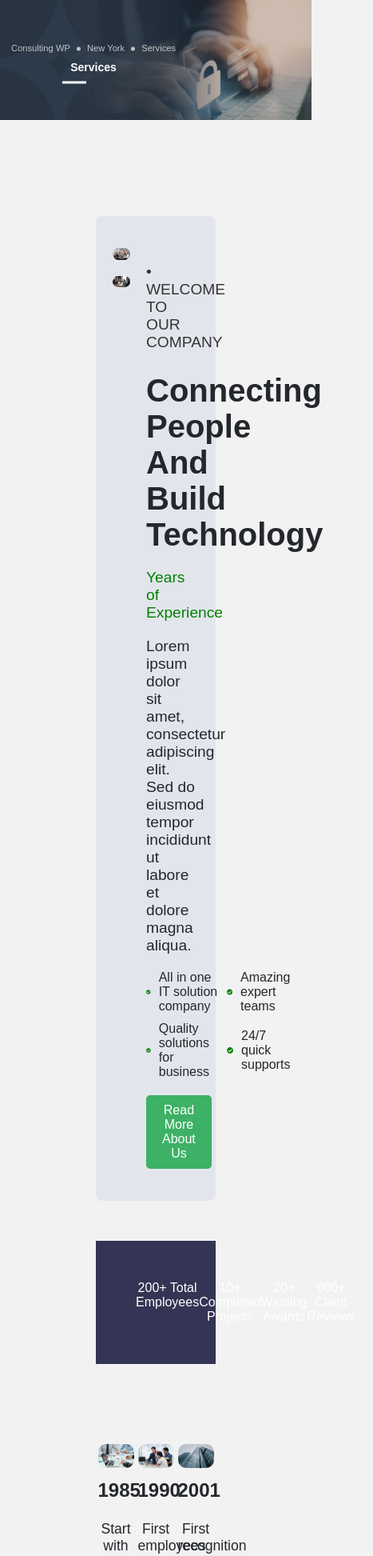
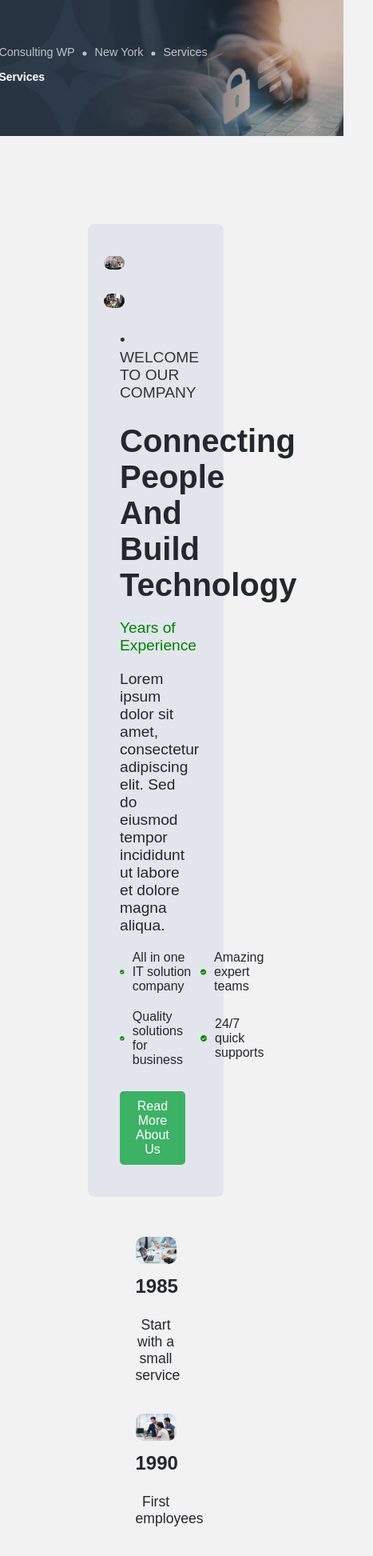
Before and after one commit to Sirijatinnavalli/sdg, a React (Create React App) app: page / in a window 390 px wide. Shown: the top 1945 px of the page at 80% size, 467 px wide, since content can reach past the window. Built offline with nearby package versions, Linux system fonts and the light colour scheme.

Commit message:
anything

```diff
--- a/package.json
+++ b/package.json
@@ -3,6 +3,7 @@
   "version": "0.1.0",
   "private": true,
   "dependencies": {
+    "@fortawesome/fontawesome-free": "^6.5.2",
     "@testing-library/jest-dom": "^5.17.0",
     "@testing-library/react": "^13.4.0",
     "@testing-library/user-event": "^13.5.0",
--- a/src/App.css
+++ b/src/App.css
@@ -55,3 +55,22 @@ a:hover {
   text-decoration: underline; /* Underline on hover */
   color: #3DB166; /* Primary Color */
 }
+/* Existing CSS for App.css */
+
+/* Global styles for the app */
+.App {
+  text-align: center;
+  font-family: Arial, sans-serif;
+}
+
+/* Main section styles */
+main {
+  padding: 20px;
+}
+
+/* Responsive CSS */
+@media (max-width: 768px) {
+  header, main, footer {
+    padding: 10px;
+  }
+}
--- a/src/App.js
+++ b/src/App.js
@@ -2,7 +2,11 @@ import React from 'react';
 import AboutUs from './components/AboutUs';
 import Footer from './components/Footer'; // Import Footer
 import Header from './components/Header';
+import '@fortawesome/fontawesome-free/css/all.min.css';
 import './App.css';
+import Stats from './components/Stats';
+import Team from './components/Team';
+
 
 function App() {
   return (
@@ -10,6 +14,8 @@ function App() {
       <Header />
       <main>
         <AboutUs />
+        <Stats/> {/* Include Stats component */}
+        <Team/>
         <Footer /> {/* Include Footer */}
 
       </main>
--- a/src/components/AboutUs.css
+++ b/src/components/AboutUs.css
@@ -95,18 +95,7 @@
     background-color: #192F59;
   }
 
-  .stats {
-    display: flex;
-    justify-content: space-around;
-    background-color: rgba(6, 6, 46, 0.8);
-    color: #fff;
-    padding: 50px;
-    margin-bottom: 100px;
-  }
 
-  .stats div {
-    text-align: center;
-  }
 
   .timeline {
     display: flex;
@@ -136,53 +125,6 @@
     width: 100%;
   }
 
-  .team {
-    margin: 20px 0;
-    background-color: #e2e6ec;
-    padding: 20px;
-    border-radius: 8px;
-    box-shadow: 0 4px 8px rgba(0, 0, 0, 0.1);
-  }
-
-  .team-members {
-    display: flex;
-    flex-direction: column;
-    align-items: center;
-  }
-
-  .team-row {
-    display: flex;
-    justify-content: space-between;
-    width: 100%;
-    margin-bottom: 20px;
-  }
-
-  .member {
-    display: flex;
-    align-items: center;
-    width: 30%; /* Adjusted width to fit three members in a row */
-  }
-
-  .member img {
-    width: 100px; /* Adjusted size */
-    height: 100px;
-    border-radius: 50%;
-    margin-right: 20px; /* Space between image and text */
-  }
-
-  .member-info {
-    text-align: left;
-  }
-
-  .member h3 {
-    margin: 0;
-    font-size: 1.2em;
-  }
-
-  .member p {
-    font-size: 1em;
-    color: #666;
-  }
 
   .contact {
     margin: 20px 0;
@@ -191,3 +133,68 @@
   .contact p {
     margin: 10px 0;
   }
+
+  /* Existing CSS */
+
+/* Responsive CSS */
+@media (max-width: 768px) {
+  .intro-section {
+    flex-direction: column;
+    align-items: center;
+  }
+
+  .intro-images {
+    display: flex;
+    flex-direction: column;
+    align-items: center;
+  }
+
+  .intro-images img {
+    width: 80%;
+    margin-bottom: 10px;
+  }
+
+  .intro-text {
+    text-align: center;
+    padding: 0 20px;
+  }
+
+  .tick-list {
+    list-style: none;
+    padding: 0;
+  }
+
+  .tick-list li {
+    display: flex;
+    align-items: center;
+    justify-content: center;
+    margin-bottom: 10px;
+  }
+
+
+
+  .timeline {
+    display: flex;
+    flex-direction: column;
+    align-items: center;
+  }
+
+  .timeline-item {
+    width: 80%;
+    text-align: center;
+    margin-bottom: 20px;
+  }
+
+  .steps {
+    display: flex;
+    flex-direction: column;
+    align-items: center;
+  }
+
+  .step {
+    width: 80%;
+    text-align: center;
+    margin-bottom: 20px;
+  }
+
+}
--- a/src/components/AboutUs.js
+++ b/src/components/AboutUs.js
@@ -1,15 +1,11 @@
 import React from 'react';
 import './AboutUs.css';
+
 
 // Import the images
 import image1 from '../assets/images/image1.jpg';
 import image2 from '../assets/images/image2.jpg';
-import member1 from '../assets/images/member1.jpg';
-import member2 from '../assets/images/member2.jpg';
-import member3 from '../assets/images/member3.jpg';
-import member4 from '../assets/images/member4.jpg';
-import member5 from '../assets/images/member5.jpg';
-import member6 from '../assets/images/member6.jpg';
+
 import image1985 from '../assets/images/1985.jpg';
 import image1990 from '../assets/images/1990.jpg';
 import image2001 from '../assets/images/2001.jpg';
@@ -38,12 +34,7 @@ const AboutUs = () => {
         </div>
       </div>
 
-      <div className="stats">
-        <div>200+ Total Employees</div>
-        <div>10+ Completed Projects</div>
-        <div>20+ Winning Awards</div>
-        <div>900+ Client Reviews</div>
-      </div>
+
 
       <div className="timeline">
         <div className="timeline-item">
@@ -86,57 +77,7 @@ const AboutUs = () => {
         </div>
       </div>
 
-      <div className="team">
-        <h2>Our Team</h2>
-        <div className="team-members">
-          <div className="team-row">
-            <div className="member">
-              <img src={member1} alt="Brandon Copperfield" />
-              <div className="member-info">
-                <h3>Brandon Copperfield</h3>
-                <p>Founder & CEO</p>
-              </div>
-            </div>
-            <div className="member">
-              <img src={member2} alt="Clark Roberts" />
-              <div className="member-info">
-                <h3>Clark Roberts</h3>
-                <p>Chief Finance Officer</p>
-              </div>
-            </div>
-            <div className="member">
-              <img src={member3} alt="Ashley Hardy" />
-              <div className="member-info">
-                <h3>Ashley Hardy</h3>
-                <p>VP Sales and Marketing</p>
-              </div>
-            </div>
-          </div>
-          <div className="team-row">
-            <div className="member">
-              <img src={member4} alt="Dennis Norris" />
-              <div className="member-info">
-                <h3>Dennis Norris</h3>
-                <p>Chief Marketing Officer</p>
-              </div>
-            </div>
-            <div className="member">
-              <img src={member5} alt="Gina Kennedy" />
-              <div className="member-info">
-                <h3>Gina Kennedy</h3>
-                <p>Admin Assistant</p>
-              </div>
-            </div>
-            <div className="member">
-              <img src={member6} alt="Fernanda Torres" />
-              <div className="member-info">
-                <h3>Fernanda Torres</h3>
-                <p>Tax Consultant</p>
-              </div>
-            </div>
-          </div>
-        </div>
-      </div>
+
     </div>
   );
 };
--- a/src/components/Footer.css
+++ b/src/components/Footer.css
@@ -201,3 +201,55 @@
   .contact p {
     margin: 10px 0;
   }
+  /* Existing CSS */
+.footer {
+  background-color: #333;
+  color: white;
+  padding: 20px;
+  text-align: center;
+}
+
+.footer-content {
+  max-width: 800px;
+  margin: 0 auto;
+}
+
+.footer-content h2 {
+  font-size: 2em;
+  margin-bottom: 10px;
+}
+
+.footer-content p {
+  font-size: 1.2em;
+  margin-bottom: 20px;
+}
+
+.footer-content button {
+  padding: 10px 20px;
+  font-size: 1em;
+  background-color: green;
+  color: white;
+  border: none;
+  cursor: pointer;
+}
+
+/* Responsive CSS */
+@media (max-width: 768px) {
+  .footer-content {
+    padding: 0 20px;
+  }
+
+  .footer-content h2 {
+    font-size: 1.5em;
+  }
+
+  .footer-content p {
+    font-size: 1em;
+  }
+
+  .footer-content button {
+    width: 100%;
+    padding: 15px;
+    font-size: 1.2em;
+  }
+}
--- a/src/components/Header.css
+++ b/src/components/Header.css
@@ -105,3 +105,68 @@
       margin: 5px 0; /* Adjust spacing */
     }
   }
+  /* Existing CSS */
+.header {
+  background-color: #333;
+  color: white;
+  padding: 10px 20px;
+}
+
+.header-content {
+  display: flex;
+  justify-content: space-between;
+  align-items: center;
+}
+
+.header-info {
+  font-size: 1em;
+}
+
+.header-bullet {
+  margin: 0 10px;
+  font-size: 1.5em;
+  color: white;
+}
+
+.header-nav {
+  display: flex;
+}
+
+.header-link {
+  color: white;
+  text-decoration: none;
+  margin-left: 20px;
+  position: relative;
+}
+
+.header-underline {
+  position: absolute;
+  width: 100%;
+  height: 2px;
+  background-color: white;
+  bottom: -2px;
+  left: 0;
+  display: none;
+}
+
+.header-link:hover .header-underline {
+  display: block;
+}
+
+/* Responsive CSS */
+@media (max-width: 768px) {
+  .header-content {
+    flex-direction: column;
+    align-items: flex-start;
+  }
+
+  .header-info {
+    font-size: 0.9em;
+    margin-bottom: 10px;
+  }
+
+  .header-link {
+    margin-left: 0;
+    margin-bottom: 10px;
+  }
+}
--- /dev/null
+++ b/src/components/Stats.css
@@ -0,0 +1,19 @@
+/* Stats.css */
+
+.stats {
+    display: flex;
+    justify-content: space-around;
+    padding: 20px;
+    background-color: #0b2447; /* Dark blue background color */
+  }
+
+  .stat-item {
+    text-align: center;
+    color: #fff; /* White text color */
+  }
+
+  .stat-item i {
+    font-size: 2em;
+    color: #0099ff; /* Blue color for icons */
+    margin-bottom: 10px;
+  }
--- /dev/null
+++ b/src/components/Stats.js
@@ -0,0 +1,27 @@
+import React from 'react';
+import './Stats.css';
+
+const Stats = () => {
+  return (
+    <div className="stats">
+      <div className="stat-item">
+        <i className="fas fa-users"></i>
+        <div>200+<br />Team Members</div>
+      </div>
+      <div className="stat-item">
+        <i className="fas fa-project-diagram"></i>
+        <div>10+<br />Completed Projects</div>
+      </div>
+      <div className="stat-item">
+        <i className="fas fa-trophy"></i>
+        <div>20+<br />Winning Awards</div>
+      </div>
+      <div className="stat-item">
+        <i className="fas fa-star"></i>
+        <div>900+<br />Client Reviews</div>
+      </div>
+    </div>
+  );
+};
+
+export default Stats;
--- /dev/null
+++ b/src/components/Team.css
@@ -0,0 +1,46 @@
+.team {
+    margin: 20px 0;
+    background-color: #e2e6ec;
+    padding: 20px;
+    border-radius: 8px;
+    box-shadow: 0 4px 8px rgba(0, 0, 0, 0.1);
+  }
+
+  .team-members {
+    display: flex;
+    flex-direction: column;
+    align-items: center;
+  }
+
+  .team-row {
+    display: flex;
+    justify-content: space-between;
+    width: 100%;
+    margin-bottom: 20px;
+  }
+
+  .member {
+    display: flex;
+    align-items: center;
+    width: 30%; /* Adjusted width to fit three members in a row */
+  }
+
+  .member img {
+    width: 100px; /* Adjusted size */
+    height: 100px;
+    border-radius: 50%;
+    margin-right: 20px; /* Space between image and text */
+  }
+  .member-info {
+    text-align: left;
+  }
+
+  .member h3 {
+    margin: 0;
+    font-size: 1.2em;
+  }
+
+  .member p {
+    font-size: 1em;
+    color: #666;
+  }
--- /dev/null
+++ b/src/components/Team.js
@@ -0,0 +1,65 @@
+import React from "react";
+import "./Team.css";
+import member1 from '../assets/images/member1.jpg';
+import member2 from '../assets/images/member2.jpg';
+import member3 from '../assets/images/member3.jpg';
+import member4 from '../assets/images/member4.jpg';
+import member5 from '../assets/images/member5.jpg';
+import member6 from '../assets/images/member6.jpg';
+const Team = () => {
+ return (
+<div className="team">
+        <h2>Our Team</h2>
+        <div className="team-members">
+          <div className="team-row">
+            <div className="member">
+              <img src={member1} alt="Brandon Copperfield" />
+              <div className="member-info">
+                <h3>Brandon Copperfield</h3>
+                <p>Founder & CEO</p>
+              </div>
+            </div>
+            <div className="member">
+              <img src={member2} alt="Clark Roberts" />
+              <div className="member-info">
+                <h3>Clark Roberts</h3>
+                <p>Chief Finance Officer</p>
+              </div>
+            </div>
+            <div className="member">
+              <img src={member3} alt="Ashley Hardy" />
+              <div className="member-info">
+                <h3>Ashley Hardy</h3>
+                <p>VP Sales and Marketing</p>
+              </div>
+            </div>
+          </div>
+          <div className="team-row">
+            <div className="member">
+              <img src={member4} alt="Dennis Norris" />
+              <div className="member-info">
+                <h3>Dennis Norris</h3>
+                <p>Chief Marketing Officer</p>
+              </div>
+            </div>
+            <div className="member">
+              <img src={member5} alt="Gina Kennedy" />
+              <div className="member-info">
+                <h3>Gina Kennedy</h3>
+                <p>Admin Assistant</p>
+              </div>
+            </div>
+            <div className="member">
+              <img src={member6} alt="Fernanda Torres" />
+              <div className="member-info">
+                <h3>Fernanda Torres</h3>
+                <p>Tax Consultant</p>
+              </div>
+            </div>
+          </div>
+        </div>
+      </div>
+      );
+      };
+
+      export default Team;
```
Also changed, not shown: 1 other file (tests, documents, lock files or other folders).
